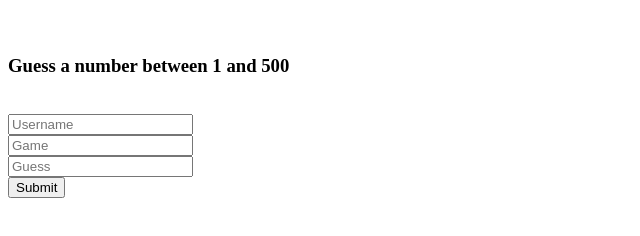
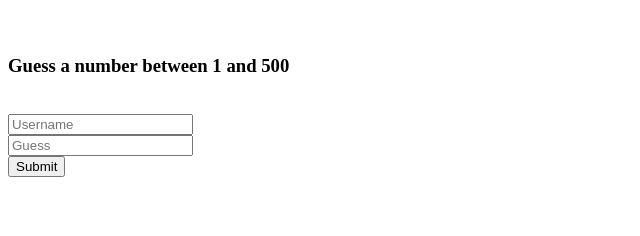
Before and after one commit to IssyDL/Ultimate-NGO, a plain HTML site: page index.html in a window 1280 px wide. Shown: the part 48-284 px from the top of the page, without its empty margins (0-640 px from the left). Drawn offline with Linux system fonts and the light colour scheme.

Commit message:
R.I.P Game

```diff
--- a/index.html
+++ b/index.html
@@ -11,8 +11,6 @@
       <br>
       <input type="text" class="username" placeholder="Username">
       <br>
-      <input type="text" class="game" placeholder="Game">
-      <br>
       <input type="text" class="guess" placeholder="Guess">
       <br>
       <input type="submit">
```
